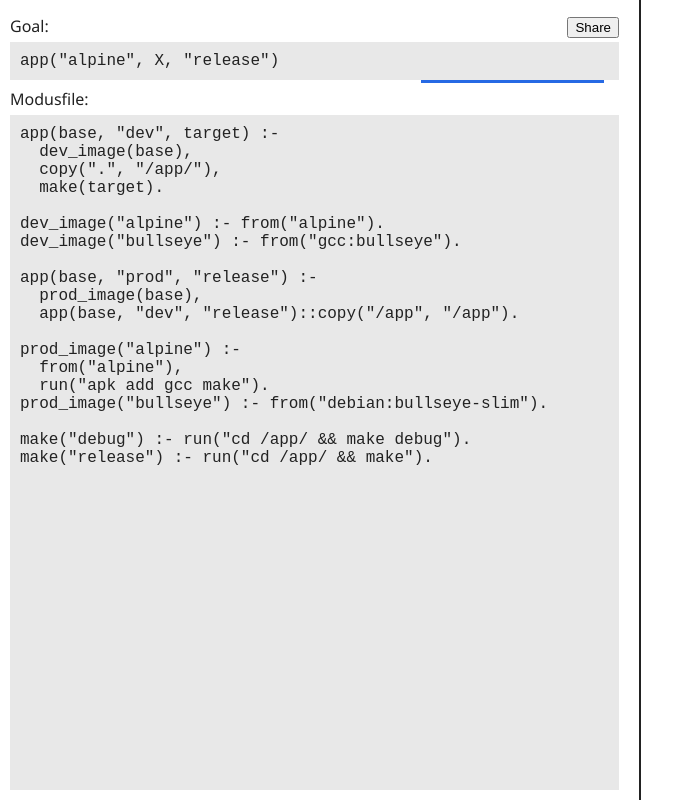
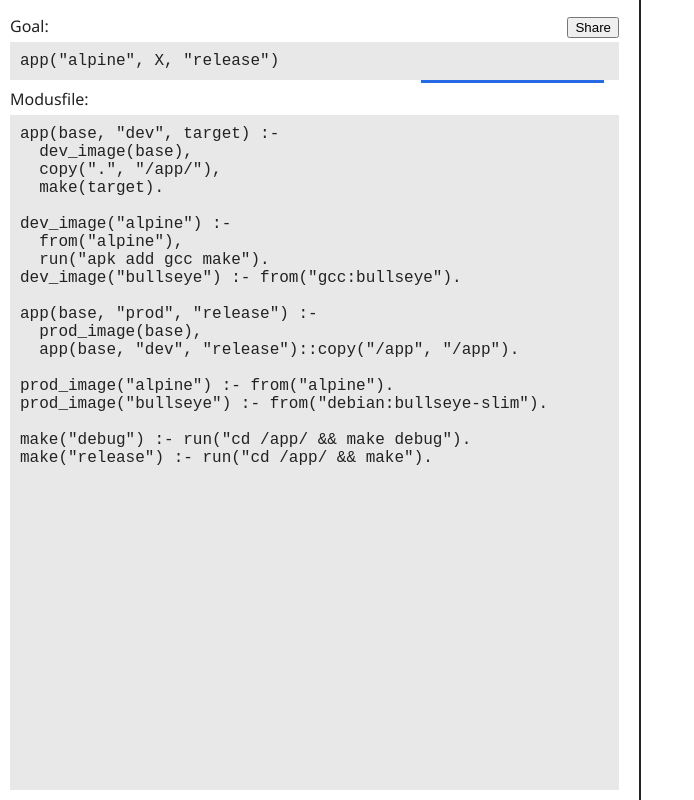
Before and after one commit to modus-continens/playground, a website built with Parcel: page index.html in a window 1280 px wide. Shown: the whole page, without its empty margins (0-694 px from the left). Built offline with nearby package versions, Linux system fonts and the light colour scheme.

Commit message:
bug in the defaut example

```diff
--- a/index.html
+++ b/index.html
@@ -27,16 +27,16 @@
   copy(".", "/app/"),
   make(target).
 
-dev_image("alpine") :- from("alpine").
+dev_image("alpine") :-
+  from("alpine"),
+  run("apk add gcc make").
 dev_image("bullseye") :- from("gcc:bullseye").
 
 app(base, "prod", "release") :-
   prod_image(base),
   app(base, "dev", "release")::copy("/app", "/app").
 
-prod_image("alpine") :-
-  from("alpine"),
-  run("apk add gcc make").
+prod_image("alpine") :- from("alpine").
 prod_image("bullseye") :- from("debian:bullseye-slim").
 
 make("debug") :- run("cd /app/ && make debug").
```
